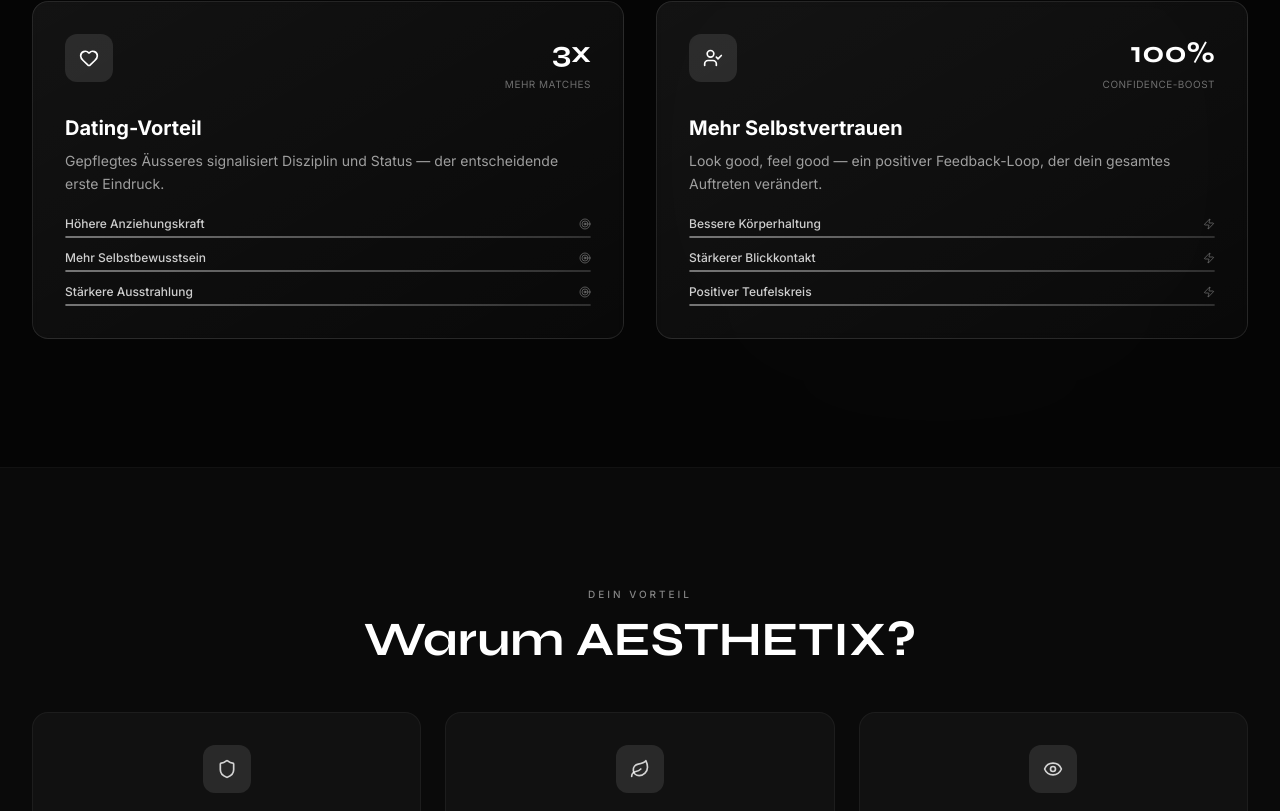
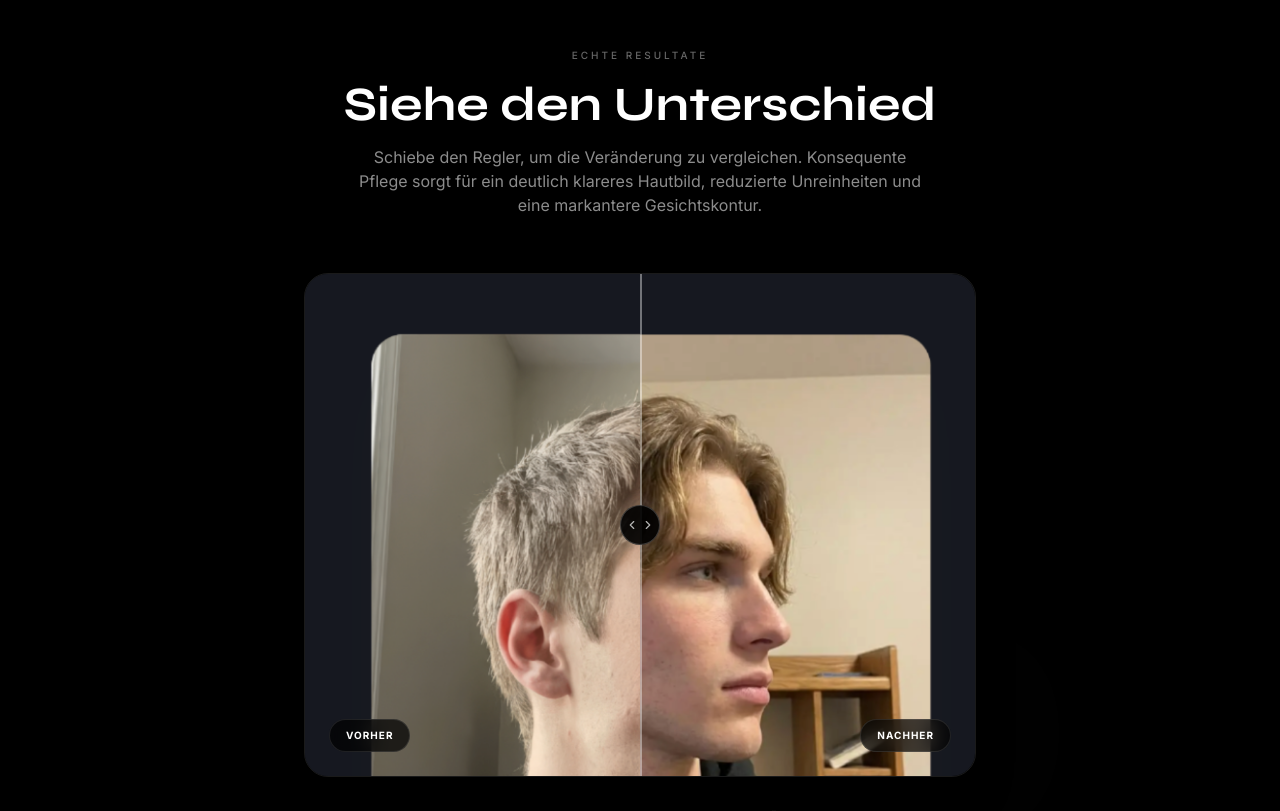
Before and after one commit to Lars-007/aesthetix-switzerland, a Next.js app: page / in a window 1280 px wide. Shown: the part 2289-3100 px from the top of the page. Built offline with nearby package versions, Linux system fonts and the light colour scheme; no server answers.

Commit message:
feat: add interactive facial comparison tool and optimize homepage layout

```diff
--- a/src/app/page.tsx
+++ b/src/app/page.tsx
@@ -1,9 +1,10 @@
 import Hero from '@/components/Hero';
 import StatsBanner from '@/components/StatsBanner';
 import FeaturedProducts from '@/components/FeaturedProducts';
+import HaloEffectSection from '@/components/HaloEffectSection';
+import ComparisonTool from '@/components/ComparisonTool';
+import WhySection from '@/components/WhySection';
 import HowItWorks from '@/components/HowItWorks';
-import HaloEffectSection from '@/components/HaloEffectSection';
-import WhySection from '@/components/WhySection';
 import Testimonials from '@/components/Testimonials';
 import FAQ from '@/components/FAQ';
 import CtaBanner from '@/components/CtaBanner';
@@ -14,9 +15,10 @@
       <Hero />
       <StatsBanner />
       <FeaturedProducts />
+      <HaloEffectSection />
+      <ComparisonTool />
+      <WhySection />
       <HowItWorks />
-      <HaloEffectSection />
-      <WhySection />
       <Testimonials />
       <FAQ />
       <CtaBanner />
--- /dev/null
+++ b/src/components/ComparisonTool.tsx
@@ -0,0 +1,122 @@
+'use client';
+
+import { useState, useRef } from 'react';
+import Image from 'next/image';
+import { motion, useInView } from 'framer-motion';
+import { ChevronLeft, ChevronRight } from 'lucide-react';
+
+export default function ComparisonTool() {
+  const [sliderPos, setSliderPos] = useState(50);
+  const ref = useRef<HTMLElement>(null);
+  const isInView = useInView(ref, { once: true, margin: '-100px' });
+
+  return (
+    <section
+      ref={ref}
+      id="results"
+      className="py-24 md:py-32 bg-black border-y border-white/5 relative overflow-hidden"
+    >
+      {/* Dynamic background glow */}
+      <motion.div
+        className="absolute top-1/2 left-1/2 -translate-x-1/2 -translate-y-1/2 w-[600px] h-[600px] bg-white/[0.02] blur-[130px] rounded-full pointer-events-none"
+        animate={isInView ? { scale: [0.9, 1.1, 1], opacity: [0, 0.4, 0.2] } : {}}
+        transition={{ duration: 2.5, ease: 'easeOut' }}
+      />
+
+      <div className="relative z-10 max-w-4xl mx-auto px-6 lg:px-8">
+        {/* Header */}
+        <motion.div
+          className="text-center mb-14 md:mb-18"
+          initial={{ opacity: 0, y: 25 }}
+          animate={isInView ? { opacity: 1, y: 0 } : {}}
+          transition={{ duration: 0.8, ease: [0.16, 1, 0.3, 1] }}
+        >
+          <span className="text-[10px] tracking-[0.3em] uppercase text-white/40 font-medium">
+            Echte Resultate
+          </span>
+          <h2 className="font-display text-3xl md:text-5xl font-bold mt-4 mb-4 text-white">
+            Siehe den Unterschied
+          </h2>
+          <p className="text-sm md:text-base text-white/55 max-w-xl mx-auto leading-relaxed">
+            Schiebe den Regler, um die Veränderung zu vergleichen. Konsequente Pflege sorgt für ein
+            deutlich klareres Hautbild, reduzierte Unreinheiten und eine markantere Gesichtskontur.
+          </p>
+        </motion.div>
+
+        {/* Interactive Comparison Card */}
+        <motion.div
+          initial={{ opacity: 0, scale: 0.98 }}
+          animate={isInView ? { opacity: 1, scale: 1 } : {}}
+          transition={{ duration: 0.8, ease: [0.16, 1, 0.3, 1], delay: 0.1 }}
+          className="relative aspect-[3/4] sm:aspect-[4/3] max-w-2xl mx-auto rounded-3xl overflow-hidden border border-white/10 select-none shadow-2xl"
+        >
+          {/* AFTER IMAGE (Background / Always visible on right side) */}
+          <div className="absolute inset-0 w-full h-full">
+            <Image
+              src="/after.png"
+              alt="Nachher - Reine Haut und scharfe Jawline"
+              fill
+              className="object-cover pointer-events-none"
+              priority
+            />
+            <span className="absolute bottom-6 right-6 bg-black/70 backdrop-blur-md text-white text-[10px] font-bold px-4 py-2 rounded-full border border-white/10 tracking-widest z-10">
+              NACHHER
+            </span>
+          </div>
+
+          {/* BEFORE IMAGE (Foreground / Clipped based on sliderPos) */}
+          <div
+            className="absolute inset-0 w-full h-full overflow-hidden z-10"
+            style={{ clipPath: `polygon(0 0, ${sliderPos}% 0, ${sliderPos}% 100%, 0 100%)` }}
+          >
+            <Image
+              src="/before.png"
+              alt="Vorher - Unreinheiten und weiche Jawline"
+              fill
+              className="object-cover pointer-events-none"
+              priority
+            />
+            <span className="absolute bottom-6 left-6 bg-black/70 backdrop-blur-md text-white text-[10px] font-bold px-4 py-2 rounded-full border border-white/10 tracking-widest z-10">
+              VORHER
+            </span>
+          </div>
+
+          {/* Interactive Native Range Slider (Stretched invisible over container) */}
+          <input
+            type="range"
+            min="0"
+            max="100"
+            value={sliderPos}
+            onChange={(e) => setSliderPos(Number(e.target.value))}
+            className="absolute inset-0 w-full h-full opacity-0 cursor-ew-resize z-30 touch-none"
+            aria-label="Bildvergleich Schieberegler"
+          />
+
+          {/* Slider Line Overlay */}
+          <div
+            className="absolute top-0 bottom-0 w-[2px] bg-white/40 pointer-events-none z-20"
+            style={{ left: `${sliderPos}%` }}
+          >
+            {/* Grab Handle */}
+            <div className="absolute top-1/2 -translate-y-1/2 -translate-x-1/2 w-10 h-10 rounded-full bg-black/90 text-white flex items-center justify-center shadow-[0_0_20px_rgba(255,255,255,0.15)] border border-white/20 transition-transform duration-300">
+              <div className="flex items-center justify-center gap-0.5">
+                <ChevronLeft className="w-3.5 h-3.5 text-white/70" />
+                <ChevronRight className="w-3.5 h-3.5 text-white/70" />
+              </div>
+            </div>
+          </div>
+        </motion.div>
+
+        {/* Disclaimer */}
+        <motion.p
+          initial={{ opacity: 0 }}
+          animate={isInView ? { opacity: 0.3 } : {}}
+          transition={{ duration: 0.6, delay: 0.3 }}
+          className="text-center text-[10px] tracking-wider text-white uppercase mt-8"
+        >
+          *Die Resultate spiegeln die konsequente, langfristige Anwendung über 6-12 Wochen wider.
+        </motion.p>
+      </div>
+    </section>
+  );
+}
```
Also changed, not shown: public/after.png (added), public/before.png (added).
